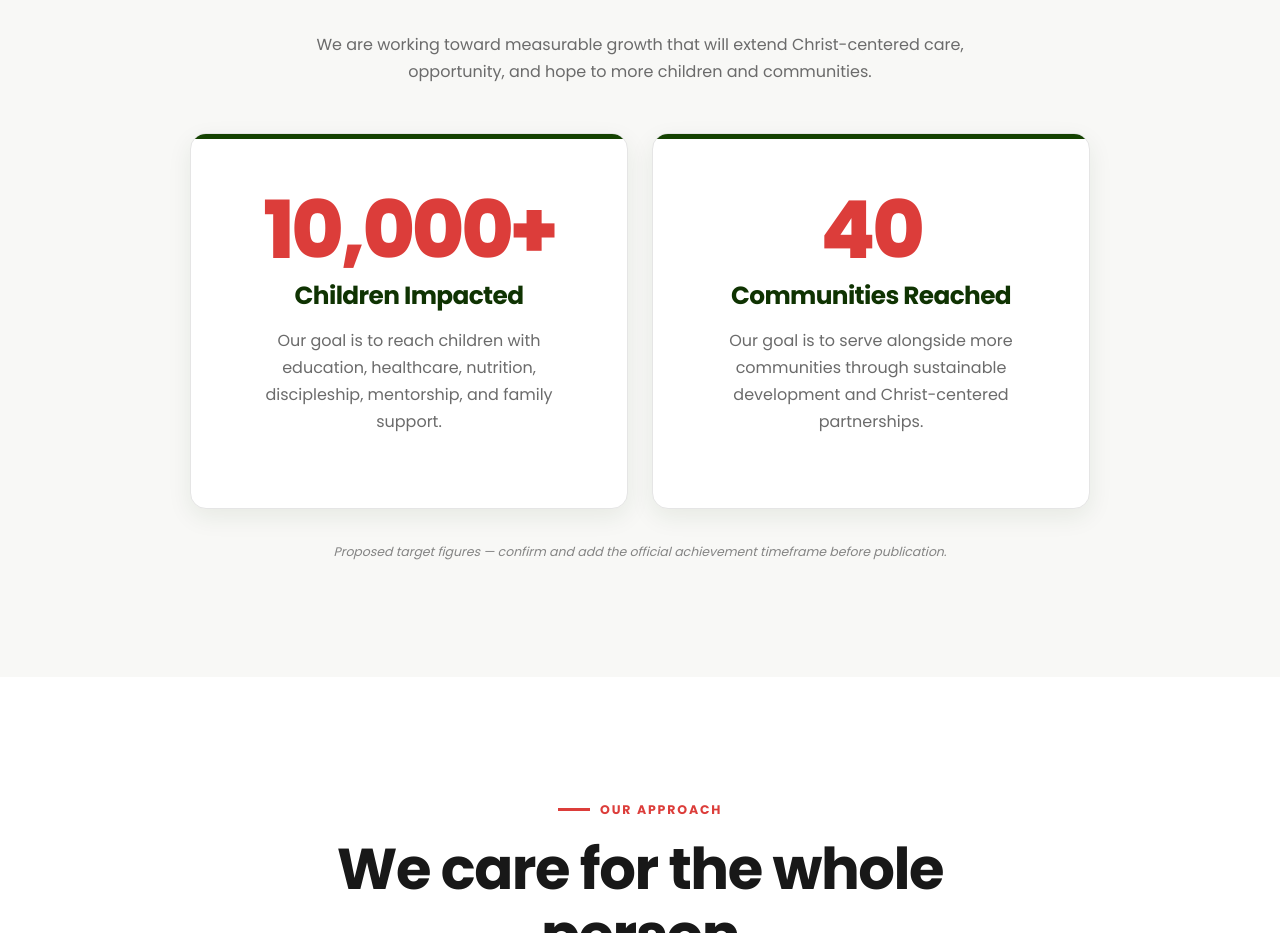
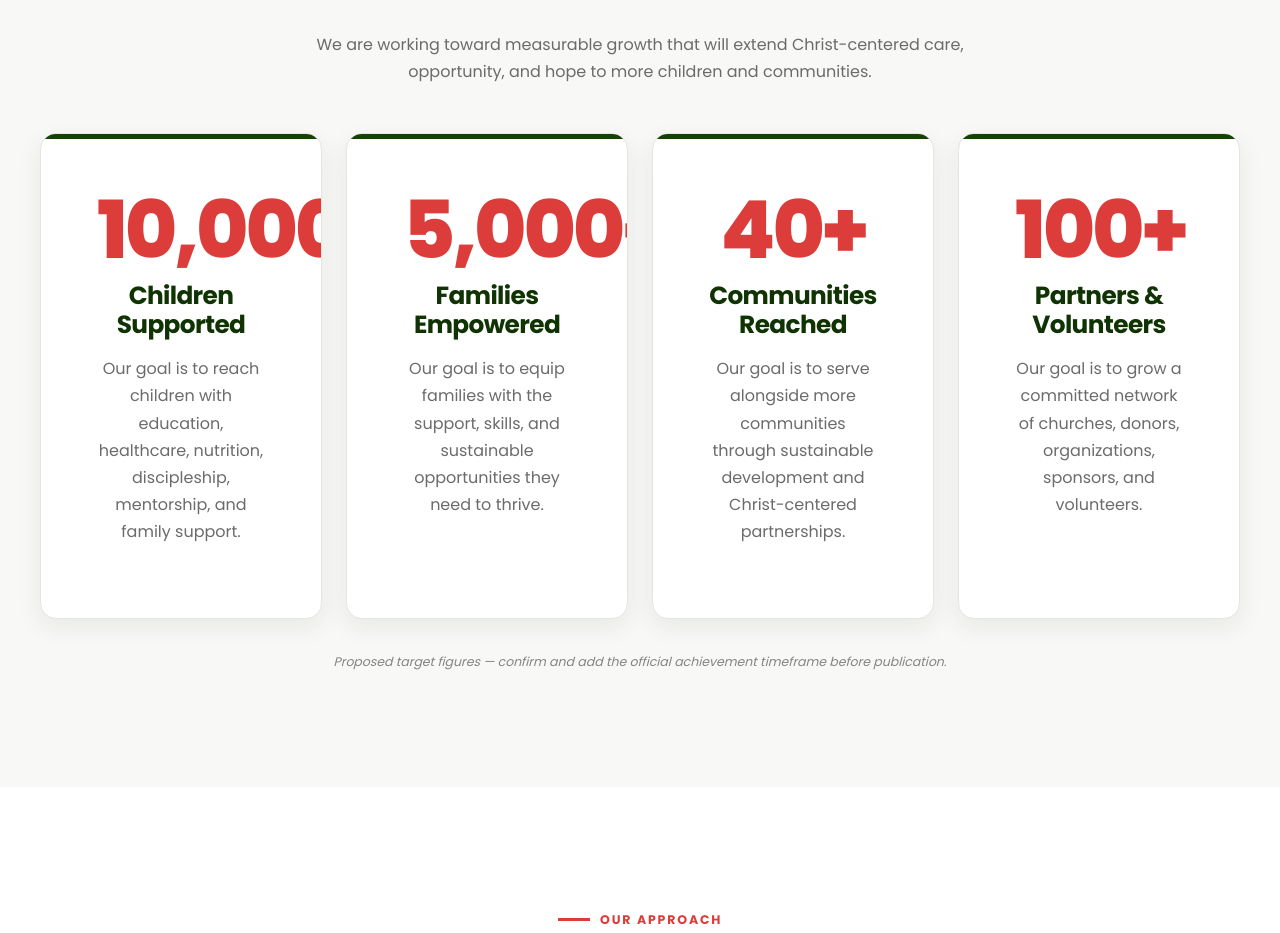
Before and after one commit to nokrach23/friends-for-life-uganda, a plain HTML site: page index.html in a window 1280 px wide. Shown: the part 4800-5733 px from the top of the page. Drawn offline with Linux system fonts and the light colour scheme.

Commit message:
Expand targets to four impact categories

```diff
--- a/assets/css/components.css
+++ b/assets/css/components.css
@@ -338,8 +338,7 @@
   font-size: 0.9rem;
 }
 .targets__grid {
-  grid-template-columns: repeat(2, minmax(0, 1fr));
-  max-width: 900px;
+  grid-template-columns: repeat(4, minmax(0, 1fr));
   margin-inline: auto;
 }
 .target-stat {
--- a/index.html
+++ b/index.html
@@ -394,20 +394,49 @@
                 data-suffix="+"
                 >0</span
               >
-              <h3>Children Impacted</h3>
+              <h3>Children Supported</h3>
               <p>
                 Our goal is to reach children with education, healthcare,
                 nutrition, discipleship, mentorship, and family support.
               </p>
             </article>
             <article class="target-stat reveal">
-              <span class="target-stat__number" data-counter="40" data-suffix=""
+              <span
+                class="target-stat__number"
+                data-counter="5000"
+                data-suffix="+"
+                >0</span
+              >
+              <h3>Families Empowered</h3>
+              <p>
+                Our goal is to equip families with the support, skills, and
+                sustainable opportunities they need to thrive.
+              </p>
+            </article>
+            <article class="target-stat reveal">
+              <span
+                class="target-stat__number"
+                data-counter="40"
+                data-suffix="+"
                 >0</span
               >
               <h3>Communities Reached</h3>
               <p>
                 Our goal is to serve alongside more communities through
                 sustainable development and Christ-centered partnerships.
+              </p>
+            </article>
+            <article class="target-stat reveal">
+              <span
+                class="target-stat__number"
+                data-counter="100"
+                data-suffix="+"
+                >0</span
+              >
+              <h3>Partners &amp; Volunteers</h3>
+              <p>
+                Our goal is to grow a committed network of churches, donors,
+                organizations, sponsors, and volunteers.
               </p>
             </article>
           </div>
```
